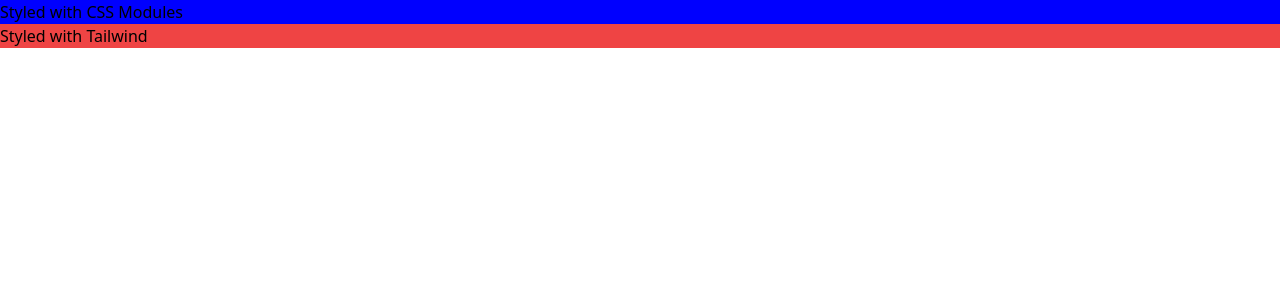
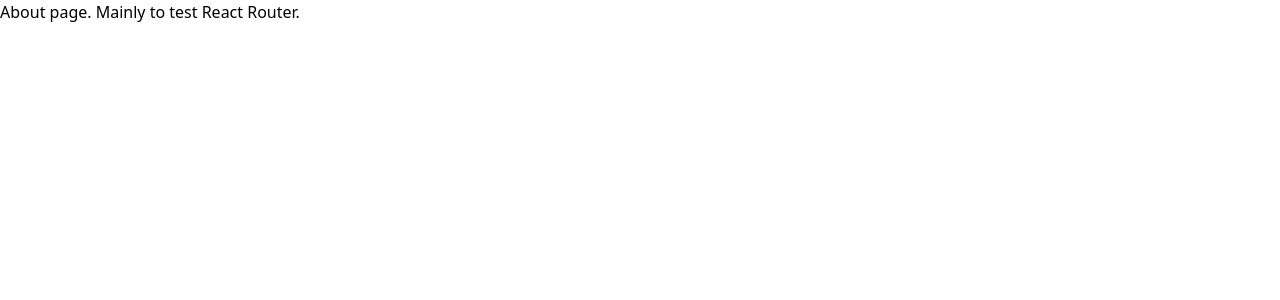
Before and after one commit to Joint-Jam/joint-jam.github.io, a React (Vite) app: page /about in a window 1280 px wide. Shown: the top 300 px of the page. Built offline with nearby package versions, Linux system fonts and the light colour scheme; what tailwindcss-debug-screens would draw is missing.

Commit message:
Add routes

```diff
--- a/src/App.tsx
+++ b/src/App.tsx
@@ -1,9 +1,22 @@
 import "@website/styles/globals.css";
 
+import { About } from "@website/pages/About.tsx";
 import { Home } from "@website/pages/Home.tsx";
+import { createBrowserRouter, RouterProvider } from "react-router-dom";
+
+const router = createBrowserRouter([
+  {
+    path: "/",
+    element: <Home/>,
+  },
+  {
+    path: "/about",
+    element: <About/>,
+  },
+]);
 
 export const App = () => {
   return (
-    <Home/>
-  )
-}
+    <RouterProvider router={router}/>
+  );
+};
--- /dev/null
+++ b/src/pages/About.tsx
@@ -0,0 +1,7 @@
+export const About = () => {
+  return (
+    <>
+      About page. Mainly to test React Router.
+    </>
+  )
+}
```
